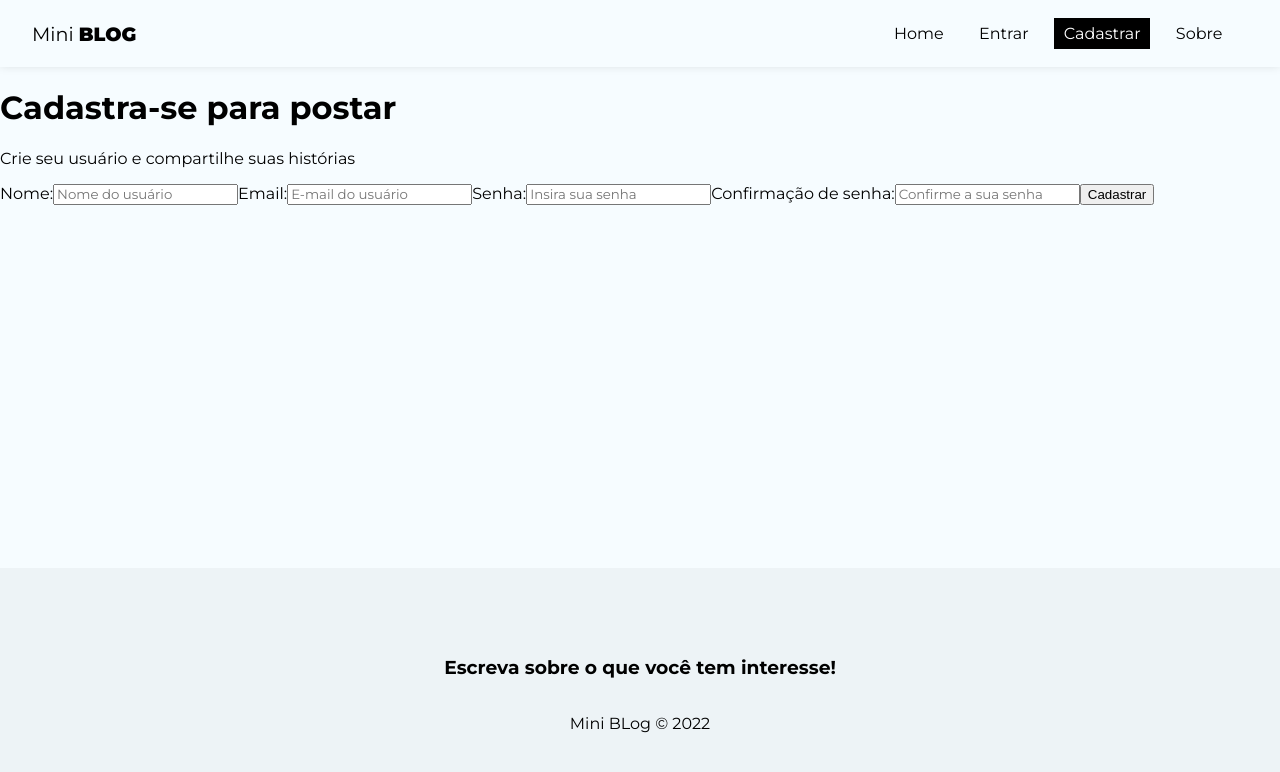
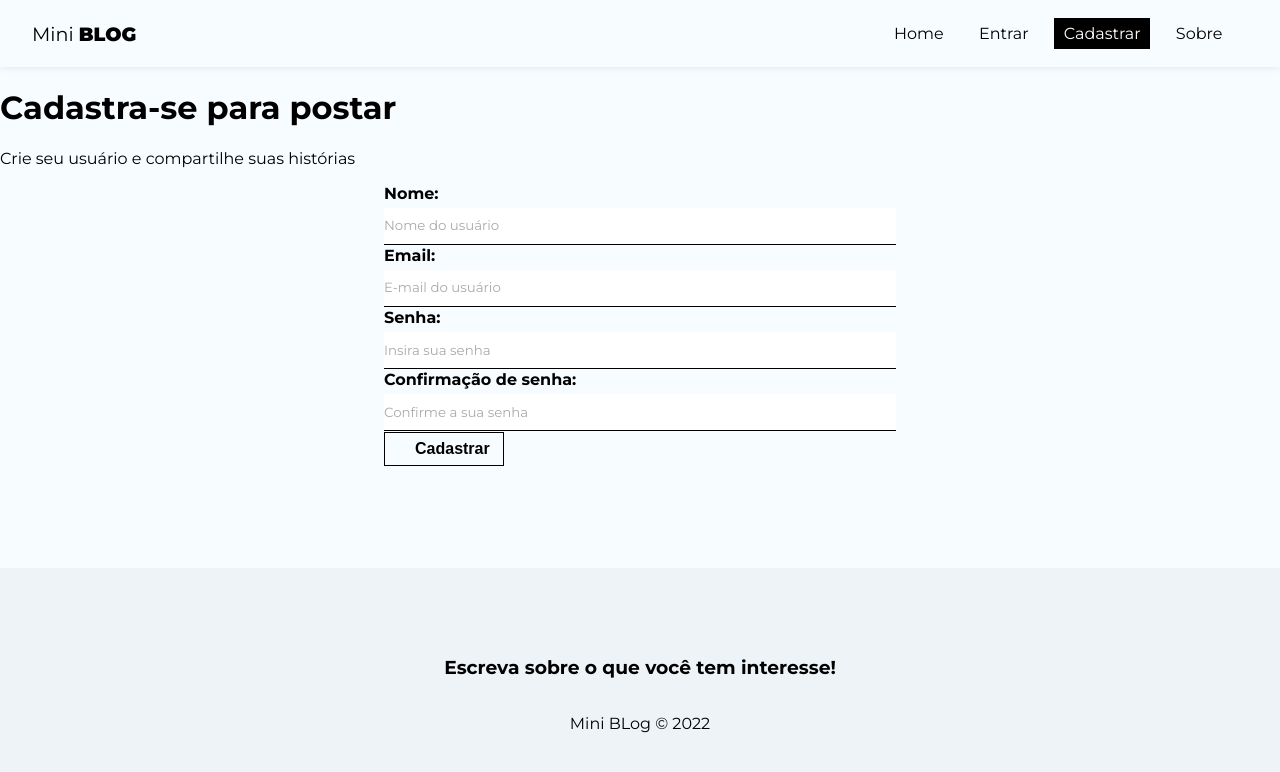
Before and after one commit to luizgustavoou/Miniblog, a React (Create React App) app: page /register in a window 1280 px wide. Shown: the top 772 px of the page. Built offline with nearby package versions, Linux system fonts and the light colour scheme.

Commit message:
CSS do formulário

```diff
--- a/src/index.css
+++ b/src/index.css
@@ -8,6 +8,7 @@ body {
 input::placeholder,
 textarea::placeholder {
   font-family: "Montserrat", sans-serif;
+  color: #aaa;
 }
 
 input:focus,
@@ -31,3 +32,80 @@ a:hover,
 nav button:hover {
   color: #bbb;
 }
+
+/* form styles  */
+form {
+  max-width: 40%;
+  margin: 0 auto;
+}
+
+label {
+  display: flex;
+  flex-direction: column;
+  margin-bottom: 1px;
+}
+
+label span {
+  margin-bottom: 0.3em;
+  font-weight: bold;
+  text-align: left;
+}
+
+input,
+textarea {
+  /* respeitam as larguas maximas do formulario, se nao passam um pouco.*/
+  box-sizing: border-box;
+  border: none;
+  border-bottom: 1px solid;
+  padding: 0.8em 0;
+}
+
+.btn {
+  background-color: #1a8918;
+  text-align: center;
+  cursor: pointer;
+  border-radius: 10px;
+  width: 120px;
+  font-weight: bold;
+  border: none;
+  padding: 10px 15px;
+  font-size: 1em;
+}
+
+.btn.btn-dark {
+  background-color: #000;
+  border-radius: 0;
+}
+
+.btn.btn-outline {
+  background-color: transparent;
+  border-radius: 0;
+  color: #000;
+  border: 1px solid #000;
+  padding: 7px 30px;
+}
+
+.btn:hover {
+  background-color: #0f730c;
+  color: #fff;
+}
+
+.btn.btn-outline:hover {
+  background-color: #000;
+}
+
+.btn.btn-danger:hover {
+  background-color: #dc3545;
+}
+
+button[disabled] {
+  background-color: #aaa;
+}
+
+.container .error {
+  color: #721c24;
+  background-color: #f8d7da;
+  border: 1px solid #f5c6cb;
+  padding: 5px;
+  border-radius: 5px;
+}
--- a/src/pages/Register/Register.js
+++ b/src/pages/Register/Register.js
@@ -44,7 +44,7 @@ const Register = () => {
             placeholder="Confirme a sua senha"
           />
         </label>
-        <button className="btn">Cadastrar</button>
+        <button className="btn btn-outline">Cadastrar</button>
       </form>
     </div>
   );
```
